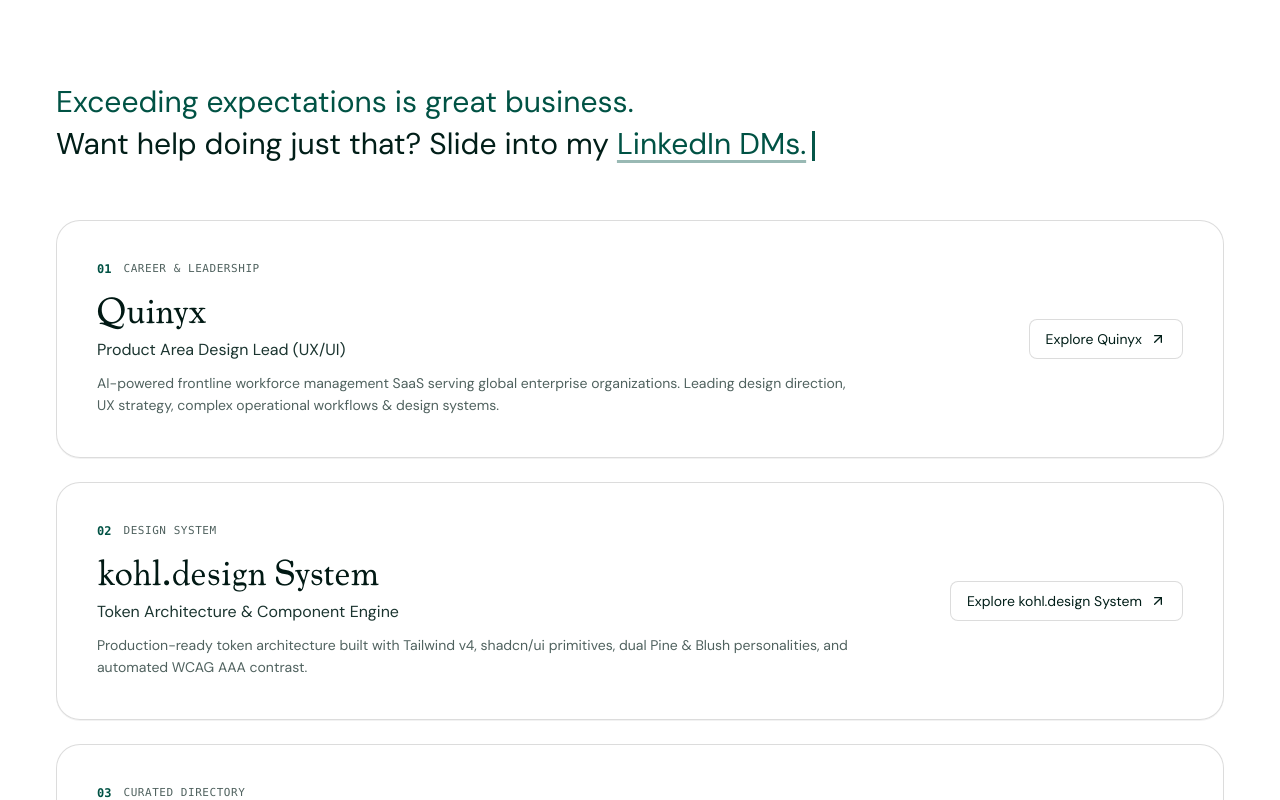
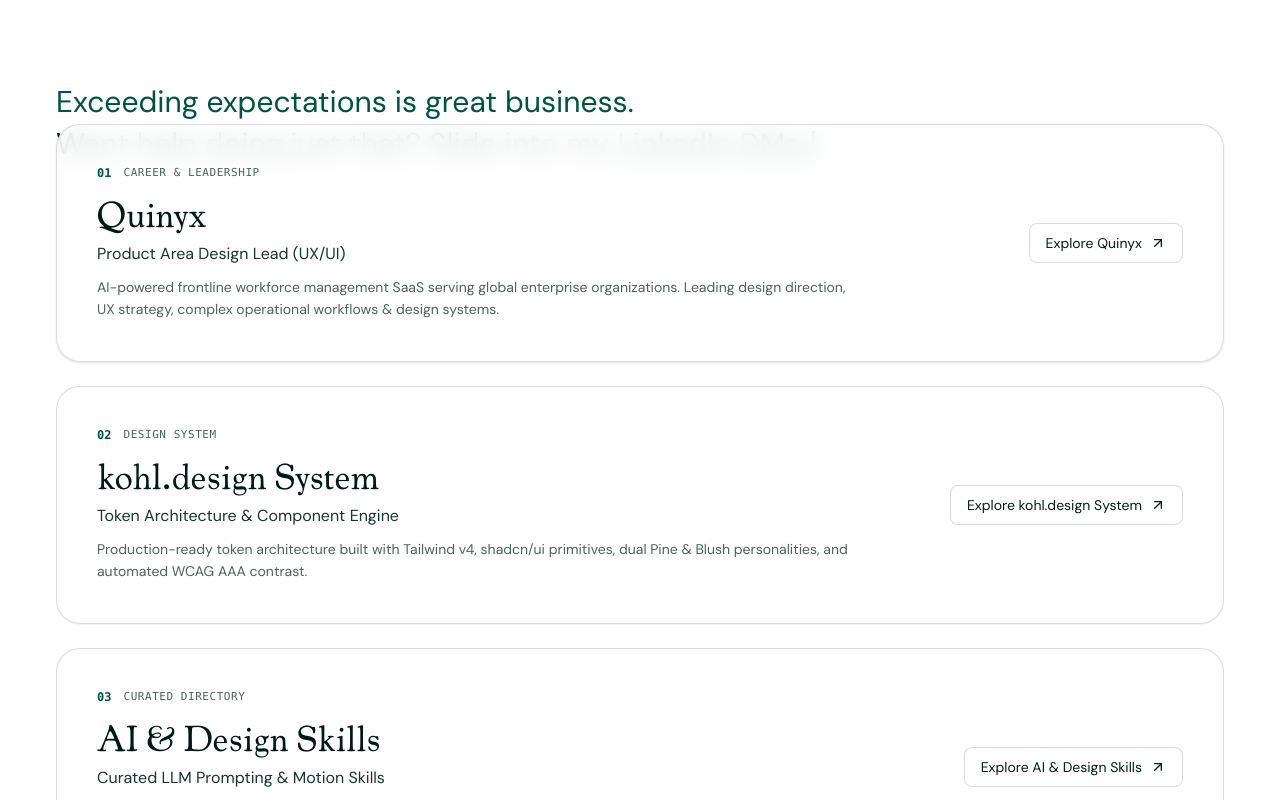
Before and after one commit to bergets/kohl-design, a Next.js app: page / in a window 1280 px wide. Shown: the part 580-1380 px from the top of the page. Built offline with nearby package versions, Linux system fonts and the light colour scheme.

Commit message:
fix(home): pull first card into bottom viewport fold so spring entrance is visible after typewriter finishes

```diff
--- a/app/page.tsx
+++ b/app/page.tsx
@@ -76,12 +76,12 @@
       {/*
         ========================================================================
         HERO SECTION
-        Takes min-h-dvh. As the typewriter finishes, the first work card
-        slides into view from below. When you scroll, it scrolls naturally as
-        part of the flow with all following cards!
+        Takes min-h-dvh. The dialogue sits comfortably above the bottom edge,
+        leaving natural space for the top of the first card to slide into view
+        at the bottom of the viewport.
         ========================================================================
       */}
-      <section className="min-h-dvh w-full flex flex-col justify-between p-6 sm:p-8 md:p-12 lg:p-14 pb-12 sm:pb-16 relative">
+      <section className="min-h-dvh w-full flex flex-col justify-between p-6 sm:p-8 md:p-12 lg:p-14 pb-20 sm:pb-28 md:pb-32 relative">
         {/* Top Bar / Navigation */}
         <header className="w-full flex items-center justify-between">
           <Link
@@ -98,7 +98,7 @@
         </header>
 
         {/* Main Display Title */}
-        <div className="my-auto py-10 sm:py-16 w-full">
+        <div className="my-auto py-8 sm:py-12 w-full">
           <h1
             className={`${cooper.className} text-[15vw] sm:text-[14vw] md:text-[13vw] lg:text-[140px] xl:text-[165px] leading-[0.82] font-normal tracking-tighter text-left text-pine-800 dark:text-crimson-100 transition-colors duration-300`}
           >
@@ -147,28 +147,29 @@
       {/*
         ========================================================================
         WORK & DESTINATIONS LIST
-        Single continuous flow. The first card (Quinyx) slides in smoothly after
-        the typewriter text is typed. Scrolling down moves through the cards naturally.
+        Continuous scrollable flow pulled up so the top of Card 01 naturally
+        sits in the bottom 90-110px of the viewport, sliding up visibly as soon
+        as the typewriter finishes.
         ========================================================================
       */}
-      <section className="w-full px-6 sm:px-8 md:px-12 lg:px-14 pb-16 sm:pb-24 space-y-4 sm:space-y-6 max-w-7xl mx-auto">
+      <section className="w-full px-6 sm:px-8 md:px-12 lg:px-14 pb-16 sm:pb-24 space-y-4 sm:space-y-6 max-w-7xl mx-auto -mt-16 sm:-mt-20 md:-mt-24">
         {FEATURED_ITEMS.map((item, index) => {
           if (index === 0) {
             return (
               <motion.div
                 key={item.href}
-                initial={{ opacity: 0, y: 36 }}
-                animate={typewriterDone ? { opacity: 1, y: 0 } : { opacity: 0, y: 36 }}
+                initial={{ opacity: 0, y: 72 }}
+                animate={typewriterDone ? { opacity: 1, y: 0 } : { opacity: 0, y: 72 }}
                 transition={{
                   type: "spring",
-                  damping: 24,
-                  stiffness: 120,
+                  damping: 22,
+                  stiffness: 110,
                   mass: 0.9,
                 }}
               >
                 <Link
                   href={item.href}
-                  className="group block w-full p-6 sm:p-8 md:p-10 rounded-2xl sm:rounded-3xl border border-border/80 dark:border-[#3B7D6F]/50 bg-white/70 dark:bg-[#021E19]/80 hover:bg-white dark:hover:bg-[#032821] hover:border-primary/50 dark:hover:border-[#3B7D6F] backdrop-blur-sm transition-all duration-300 shadow-2xs hover:shadow-md"
+                  className="group block w-full p-6 sm:p-8 md:p-10 rounded-2xl sm:rounded-3xl border border-border/80 dark:border-[#3B7D6F]/50 bg-white/80 dark:bg-[#021E19]/90 hover:bg-white dark:hover:bg-[#032821] hover:border-primary/50 dark:hover:border-[#3B7D6F] backdrop-blur-md transition-all duration-300 shadow-sm hover:shadow-md"
                 >
                   <div className="flex flex-col md:flex-row md:items-center justify-between gap-6">
                     <div className="space-y-2.5 max-w-3xl">
```
